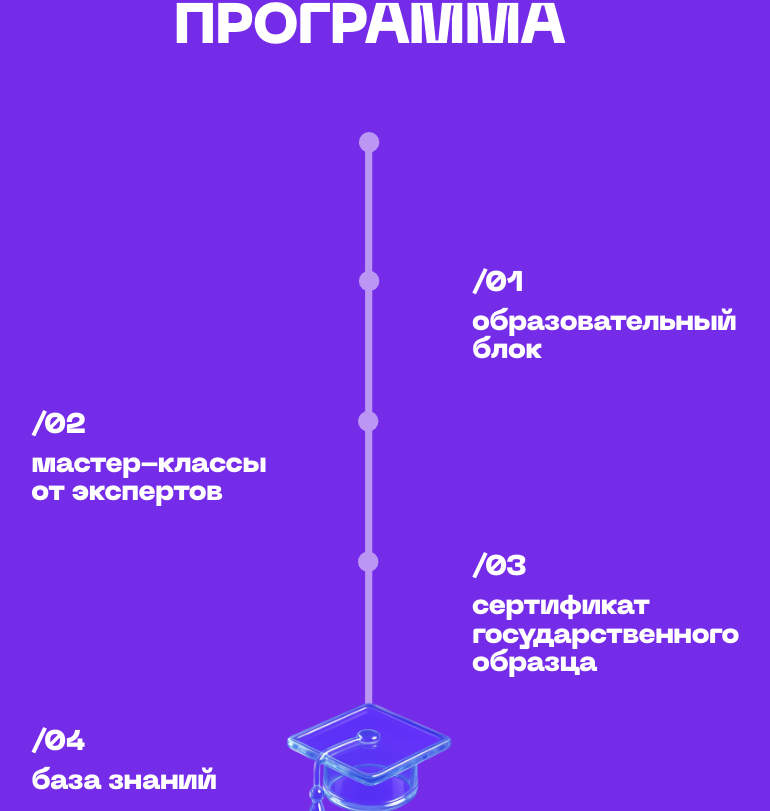
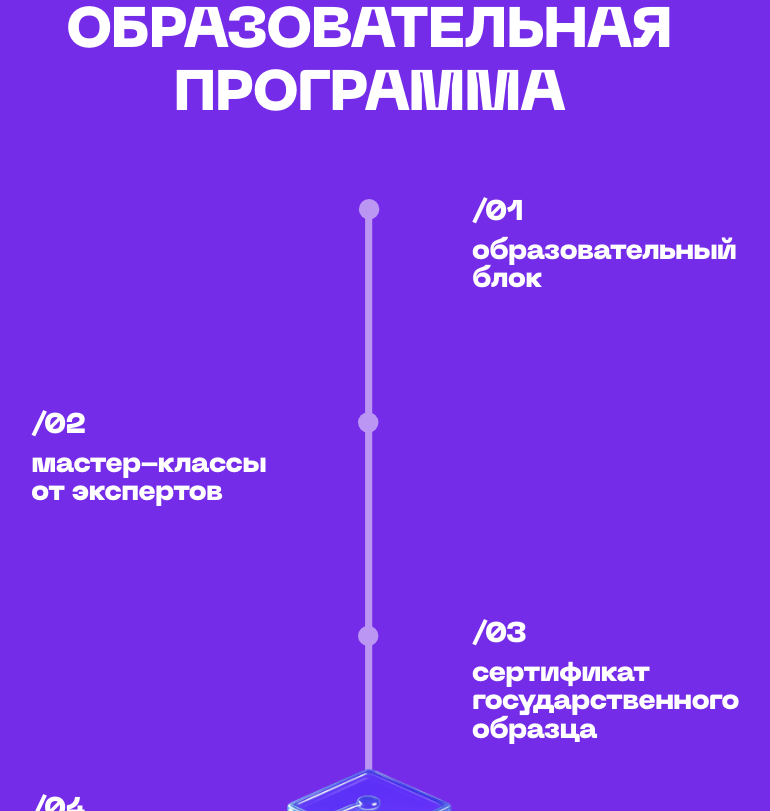
Before and after one commit to push-ebx/cifra, a Next.js app: page / in a window 1280 px wide. Shown: the part 3529-4340 px from the top of the page, without its empty margins (271-1041 px from the left). Built offline with nearby package versions, Linux system fonts and the light colour scheme.

Commit message:
fix: adjust layout and styles for improved responsiveness and visual consistency

```diff
--- a/src/app/(main)/_blocks/cifra-fro-u/cifra-fro-u.module.scss
+++ b/src/app/(main)/_blocks/cifra-fro-u/cifra-fro-u.module.scss
@@ -2,10 +2,12 @@
 
 section.root {
   padding-top: 5rem;
-  padding-bottom: 5rem;
+  padding-bottom: 10rem;
   display: flex;
   flex-direction: column;
   align-items: end;
+  position: sticky;
+  top: -10rem;
 
   @include breakpoint.tabletDown {
     padding-top: 2rem;
--- a/src/app/(main)/_blocks/educational-program-v2/educational-program-v2.module.scss
+++ b/src/app/(main)/_blocks/educational-program-v2/educational-program-v2.module.scss
@@ -61,7 +61,7 @@ section.root {
   }
 
   .step2 {
-    top: 6rem;
+    top: -3rem;
 
     @include breakpoint.tabletDown {
       top: -1.3rem;
@@ -69,7 +69,7 @@ section.root {
   }
 
   .step3 {
-    top: 15rem;
+    top: 12rem;
 
     @include breakpoint.tabletDown {
       top: 10rem;
@@ -111,7 +111,7 @@ section.root {
     }
 
     &:nth-child(1) {
-      top: 9.7rem;
+      top: 0;
       left: 8rem;
 
       @include breakpoint.tabletDown {
@@ -121,7 +121,7 @@ section.root {
     }
 
     &:nth-child(2) {
-      top: 19.7rem;
+      top: 15rem;
       left: -23rem;
 
       @include breakpoint.tabletDown {
--- a/src/app/(main)/_blocks/educational-program-v2/educational-program-v2.tsx
+++ b/src/app/(main)/_blocks/educational-program-v2/educational-program-v2.tsx
@@ -42,17 +42,16 @@ const mobileLine = (
 const desktopLine = (
 	<svg
 		fill="none"
-		height="46.375rem"
-		viewBox="0 0 24 742"
+		height="46.4375rem"
+		viewBox="0 0 24 743"
 		width="1.5rem"
 		xmlns="http://www.w3.org/2000/svg"
 	>
 		<path d="M12.0017 17.0001L12.0032 730.5" stroke="#BB97F3" strokeWidth="8" />
 		<circle cx="12.5" cy="11.5" fill="#BB97F3" r="11.5" />
-		<circle cx="12.5" cy="730.5" fill="#BB97F3" r="11.5" />
-		<circle cx="11.5" cy="483.5" fill="#BB97F3" r="11.5" />
-		<circle cx="11.5" cy="325.5" fill="#BB97F3" r="11.5" />
-		<circle cx="12.5" cy="167.5" fill="#BB97F3" r="11.5" />
+		<circle cx="12.5" cy="731.5" fill="#BB97F3" r="11.5" />
+		<circle cx="11.5" cy="491.5" fill="#BB97F3" r="11.5" />
+		<circle cx="11.5" cy="251.5" fill="#BB97F3" r="11.5" />
 	</svg>
 );
 
@@ -61,7 +60,7 @@ export const EducationalProgramV2 = () => {
 
 	const { index: activeStep, rootRef } = useScrollIndexV2(programs.length, {
 		pivotRatio: 0.5,
-		startFromZero: bp !== 'mobile',
+		startFromZero: false,
 	});
 
 	return (
--- a/src/app/(main)/_blocks/graduates/graduates.tsx
+++ b/src/app/(main)/_blocks/graduates/graduates.tsx
@@ -167,7 +167,8 @@ const cards = [
 	},
 	{
 		name: 'Никита Баранов',
-		subtitle: 'Выступил с проектом перед В. В.\nПутиным и привлек 430 000 руб.',
+		subtitle:
+			'Выступил с проектом перед \nВ. В. Путиным и привлек 430 000 руб.',
 		srcVideo: '/video/nikita.mp4',
 		srcImage: '/images/graduates/nikita.webp',
 	},
--- a/src/app/(main)/_blocks/tracks/tracks.module.scss
+++ b/src/app/(main)/_blocks/tracks/tracks.module.scss
@@ -4,10 +4,11 @@ section.root {
   padding: 5.3rem var(--padding-horizontal-base);
   display: flex;
   justify-content: end;
-  position: sticky;
-  top: 0;
+  //position: sticky;
+  //top: 0;
   //top: -4rem;
   z-index: 1;
+  padding-bottom: 10rem;
 
   @include breakpoint.desktopDown {
     padding: 9.3rem var(--padding-horizontal-base);
@@ -15,6 +16,7 @@ section.root {
 
   @include breakpoint.tabletDown  {
     padding: 6.25rem var(--padding-horizontal-base);
+    position: relative;
   }
 
   .content {
--- a/src/app/(main)/_blocks/what-do-u-get/what-do-u-get.tsx
+++ b/src/app/(main)/_blocks/what-do-u-get/what-do-u-get.tsx
@@ -81,6 +81,6 @@ const cards = [
 	{
 		title: 'Коммуникация',
 		subtitle:
-			'Поработаешь в команде и наладишь контакты по всей стране.\nДадим наставника трекера и тьютора — они помогут эффективно простроить время и выиграть',
+			'Поработаешь в команде и наладишь контакты по всей стране. Дадим наставника трекера и тьютора — они помогут эффективно простроить время и выиграть',
 	},
 ];
--- a/src/app/(main)/page.tsx
+++ b/src/app/(main)/page.tsx
@@ -79,11 +79,14 @@ const Home = async () => {
 				<VideoSection />
 			</div>
 			<WhatDoUGet />
-			<CifraFroU />
-			<>
-				<MobileSlider />
-				<Slider />
-			</>
+
+			<div style={{ position: 'relative' }}>
+				<CifraFroU />
+				<>
+					<MobileSlider />
+					<Slider />
+				</>
+			</div>
 			<Timeline />
 			<div style={{ position: 'relative' }}>
 				<Graduates />
--- a/src/components/widgets/header/header.module.scss
+++ b/src/components/widgets/header/header.module.scss
@@ -8,7 +8,7 @@
   position: fixed;
   top: 0;
   background: var(--violete);
-  z-index: 24;
+  z-index: 25;
   display: none;
 
   @include breakpoint.desktopDown {
```
